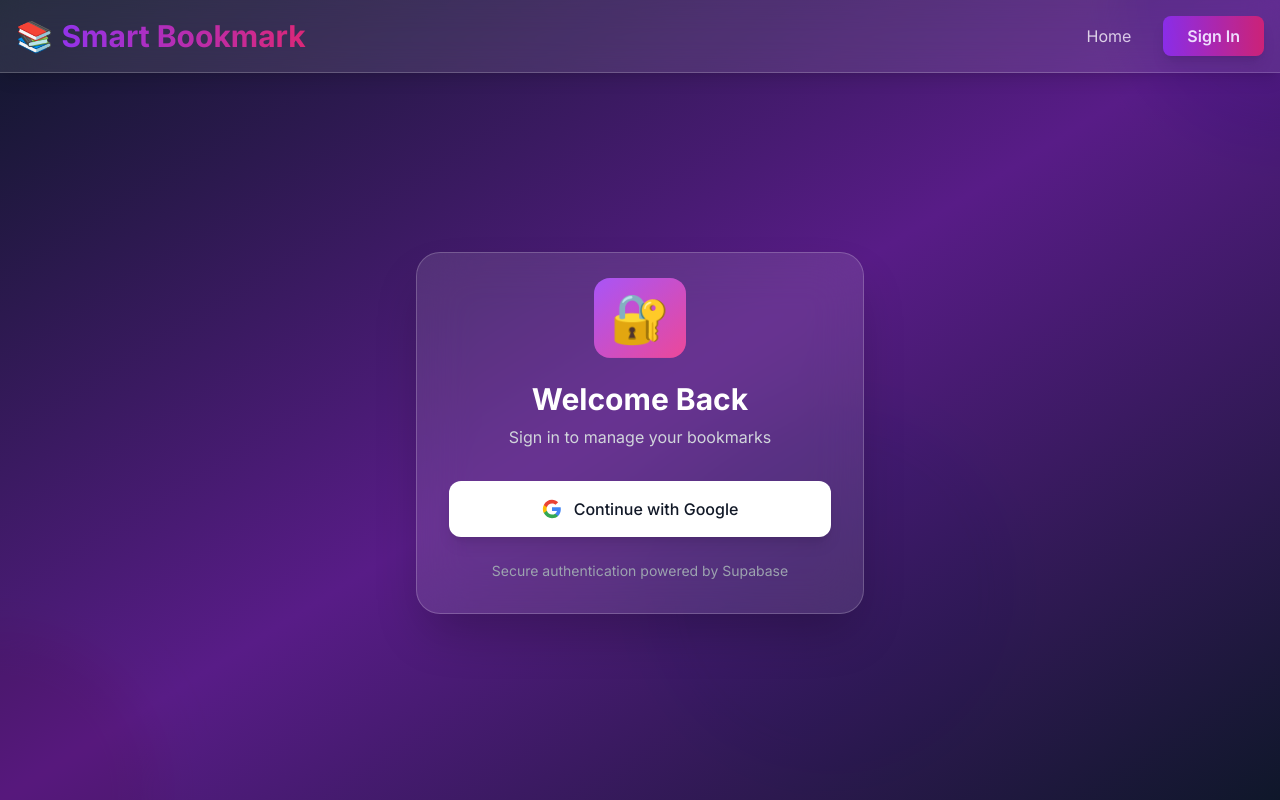
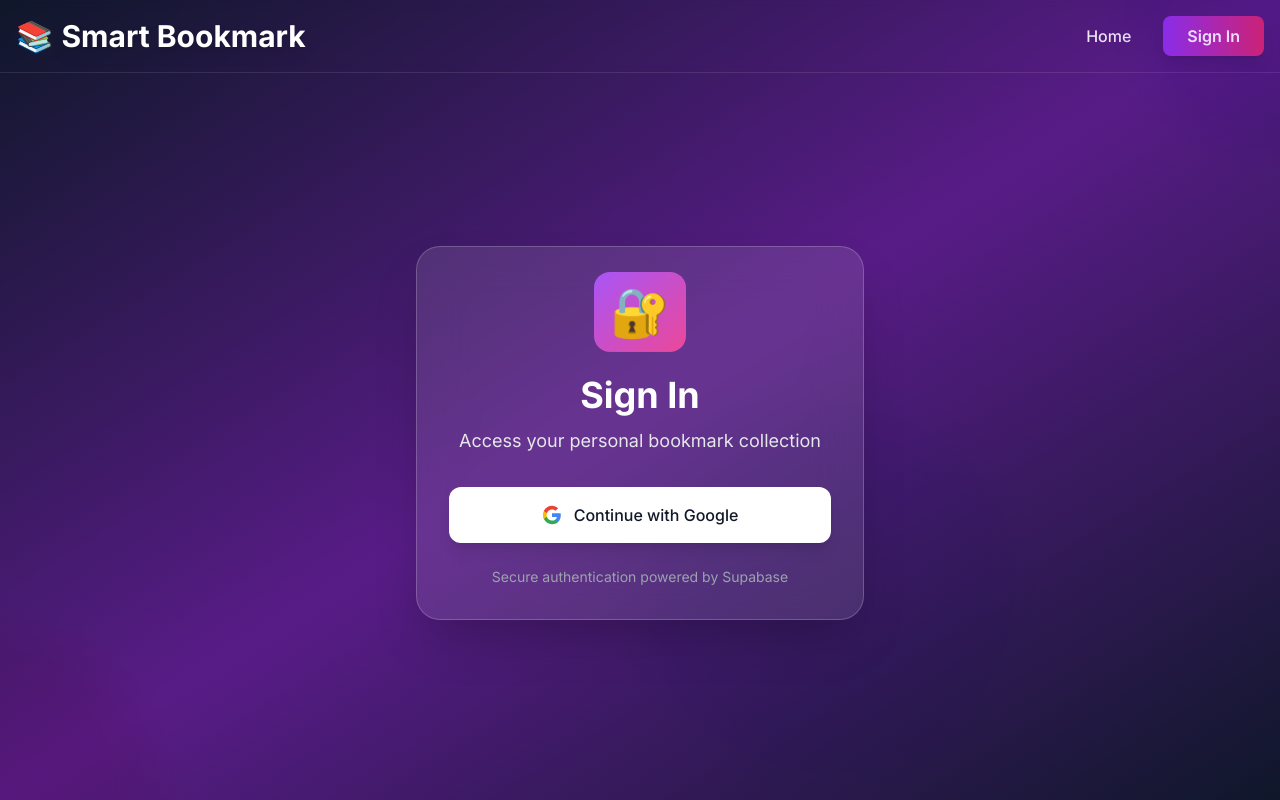
Before and after one commit to ArjunG01/smart-bookmark-app, a Next.js app: page /login in a window 1280 px wide. Built offline with nearby package versions, Linux system fonts and the light colour scheme; no server answers.

Commit message:
Final fixes before submission

```diff
--- a/app/auth/callback/route.ts
+++ b/app/auth/callback/route.ts
@@ -4,7 +4,6 @@ import { createClient } from '@/lib/supabase/server'
 export async function GET(request: Request) {
   const requestUrl = new URL(request.url)
   const code = requestUrl.searchParams.get('code')
-  const origin = requestUrl.origin
 
   if (code) {
     const supabase = await createClient()
@@ -13,22 +12,16 @@ export async function GET(request: Request) {
     const { error } = await supabase.auth.exchangeCodeForSession(code)
 
     if (!error) {
-      // Successful authentication - redirect to dashboard
-      // Use absolute URL and set proper headers to force navigation
+      // IMPORTANT: wait a moment so cookies are stored
+      await new Promise(resolve => setTimeout(resolve, 300))
+
       return NextResponse.redirect(
-        new URL('/dashboard', origin),
-        {
-          status: 303, // Use 303 See Other for proper POST-redirect-GET
-          headers: {
-            'Cache-Control': 'no-store, no-cache, must-revalidate, proxy-revalidate',
-            'Pragma': 'no-cache',
-            'Expires': '0',
-          },
-        }
+        new URL('/dashboard', requestUrl.origin)
       )
     }
   }
 
-  // If no code or error, redirect to login
-  return NextResponse.redirect(new URL('/login', origin))
+  return NextResponse.redirect(
+    new URL('/login', requestUrl.origin)
+  )
 }
--- a/app/login/page.tsx
+++ b/app/login/page.tsx
@@ -32,11 +32,11 @@ export default async function LoginPage() {
                             <div className="inline-block p-4 bg-gradient-to-br from-purple-500 to-pink-500 rounded-2xl mb-4 animate-float">
                                 <span className="text-5xl">🔐</span>
                             </div>
-                            <h2 className="text-3xl font-bold text-white mb-2">
-                                Welcome Back
+                            <h2 className="text-4xl font-bold text-white mb-3">
+                                Sign In
                             </h2>
-                            <p className="text-gray-300">
-                                Sign in to manage your bookmarks
+                            <p className="text-gray-200 text-lg">
+                                Access your personal bookmark collection
                             </p>
                         </div>
 
--- a/components/AddBookmarkForm.tsx
+++ b/components/AddBookmarkForm.tsx
@@ -68,7 +68,7 @@ export default function AddBookmarkForm({ userId, onSuccess }: { userId: string,
             <div className="space-y-2">
                 <label
                     htmlFor="title"
-                    className="block text-sm font-medium text-gray-700 dark:text-gray-300"
+                    className="block text-sm font-semibold text-gray-700 dark:text-gray-200"
                 >
                     Title
                 </label>
@@ -78,15 +78,15 @@ export default function AddBookmarkForm({ userId, onSuccess }: { userId: string,
                     value={title}
                     onChange={(e) => setTitle(e.target.value)}
                     required
-                    className="w-full px-4 py-3 border-2 border-gray-300 dark:border-gray-600 rounded-lg focus:ring-2 focus:ring-purple-500 focus:border-purple-500 dark:bg-gray-700 dark:text-white transition-all duration-300 hover:border-purple-400"
-                    placeholder="My Awesome Website"
+                    className="w-full px-4 py-3 text-base bg-white dark:bg-gray-800 border-2 border-gray-300 dark:border-gray-600 rounded-xl focus:ring-2 focus:ring-purple-500 focus:border-purple-500 text-gray-900 dark:text-white placeholder-gray-400 transition-all duration-300 hover:border-purple-400 shadow-sm"
+                    placeholder="Enter bookmark title"
                 />
             </div>
 
             <div className="space-y-2">
                 <label
                     htmlFor="url"
-                    className="block text-sm font-medium text-gray-700 dark:text-gray-300"
+                    className="block text-sm font-semibold text-gray-700 dark:text-gray-200"
                 >
                     URL
                 </label>
@@ -96,7 +96,7 @@ export default function AddBookmarkForm({ userId, onSuccess }: { userId: string,
                     value={url}
                     onChange={(e) => setUrl(e.target.value)}
                     required
-                    className="w-full px-4 py-3 border-2 border-gray-300 dark:border-gray-600 rounded-lg focus:ring-2 focus:ring-purple-500 focus:border-purple-500 dark:bg-gray-700 dark:text-white transition-all duration-300 hover:border-purple-400"
+                    className="w-full px-4 py-3 text-base bg-white dark:bg-gray-800 border-2 border-gray-300 dark:border-gray-600 rounded-xl focus:ring-2 focus:ring-purple-500 focus:border-purple-500 text-gray-900 dark:text-white placeholder-gray-400 transition-all duration-300 hover:border-purple-400 shadow-sm"
                     placeholder="https://example.com"
                 />
             </div>
@@ -104,7 +104,7 @@ export default function AddBookmarkForm({ userId, onSuccess }: { userId: string,
             <button
                 type="submit"
                 disabled={loading}
-                className="w-full px-4 py-3 bg-gradient-to-r from-indigo-600 to-purple-600 text-white font-semibold rounded-lg hover:from-indigo-700 hover:to-purple-700 hover:scale-[1.02] hover:shadow-lg transition-all duration-300 disabled:opacity-50 disabled:cursor-not-allowed disabled:hover:scale-100"
+                className="w-full px-6 py-4 text-lg bg-gradient-to-r from-indigo-600 to-purple-600 text-white font-bold rounded-xl hover:from-indigo-700 hover:to-purple-700 hover:scale-[1.02] hover:shadow-2xl transition-all duration-300 disabled:opacity-50 disabled:cursor-not-allowed disabled:hover:scale-100 shadow-lg"
             >
                 {loading ? (
                     <span className="flex items-center justify-center gap-2">
--- a/components/Navbar.tsx
+++ b/components/Navbar.tsx
@@ -18,13 +18,13 @@ export default function Navbar({
     const isDashboard = pathname === '/dashboard'
 
     return (
-        <nav className="bg-white/10 backdrop-blur-lg border-b border-white/20 shadow-lg">
+        <nav className="bg-transparent backdrop-blur-sm border-b border-white/10">
             <div className="container mx-auto px-4 py-4">
                 <div className="flex items-center justify-between">
                     {/* Logo */}
                     <Link href="/" className="flex items-center gap-2 group">
                         <span className="text-3xl group-hover:scale-110 transition-transform duration-300">📚</span>
-                        <h1 className="text-2xl md:text-3xl font-bold bg-gradient-to-r from-purple-600 to-pink-600 bg-clip-text text-transparent group-hover:from-pink-600 group-hover:to-purple-600 transition-all duration-300">
+                        <h1 className="text-2xl md:text-3xl font-bold text-white drop-shadow-lg group-hover:scale-105 transition-all duration-300">
                             Smart Bookmark
                         </h1>
                     </Link>
@@ -35,17 +35,17 @@ export default function Navbar({
                             <>
                                 <Link
                                     href="/"
-                                    className={`px-4 py-2 rounded-lg transition-all duration-300 ${isHome
-                                            ? 'bg-white/20 text-white font-semibold'
-                                            : 'text-white/80 hover:text-white hover:bg-white/10'
+                                    className={`px-4 py-2 rounded-lg transition-all duration-300 font-medium ${isHome
+                                            ? 'bg-white/30 text-white font-semibold shadow-lg'
+                                            : 'text-white/90 hover:text-white hover:bg-white/20'
                                         }`}
                                 >
                                     Home
                                 </Link>
                                 <Link
                                     href="/login"
-                                    className={`px-6 py-2 rounded-lg font-semibold transition-all duration-300 ${isLogin
-                                            ? 'bg-gradient-to-r from-purple-600 to-pink-600 text-white shadow-lg'
+                                    className={`px-6 py-2 rounded-lg font-semibold transition-all duration-300 shadow-lg ${isLogin
+                                            ? 'bg-gradient-to-r from-purple-600 to-pink-600 text-white'
                                             : 'bg-white text-purple-600 hover:bg-gray-100 hover:scale-105'
                                         }`}
                                 >
@@ -56,7 +56,7 @@ export default function Navbar({
 
                         {isDashboard && userEmail && (
                             <>
-                                <span className="text-sm text-white/80 px-3 py-1 bg-white/20 rounded-full hidden md:block">
+                                <span className="text-sm text-white px-4 py-2 bg-white/20 rounded-full hidden md:block font-medium shadow-md">
                                     {userEmail}
                                 </span>
                                 <button
```
